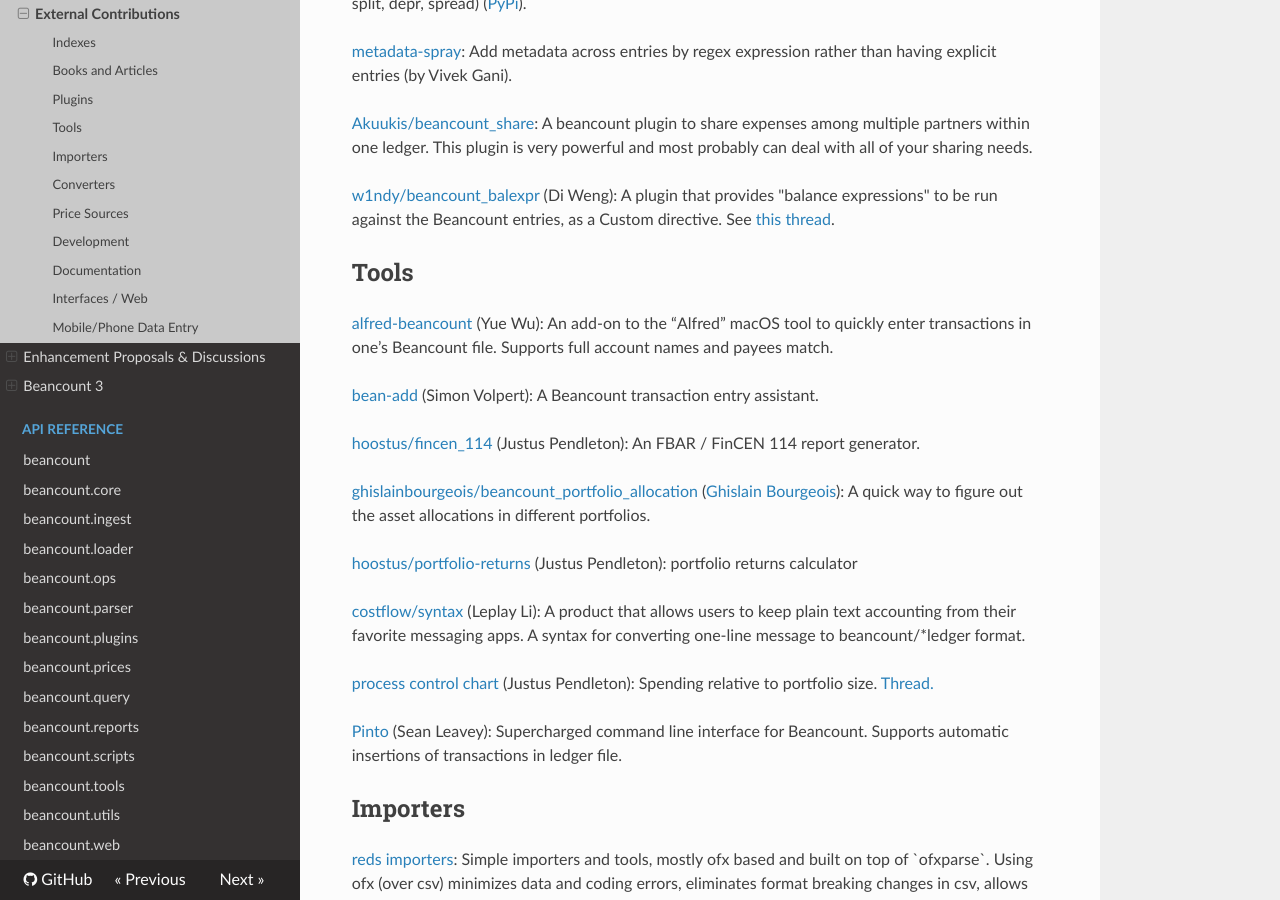
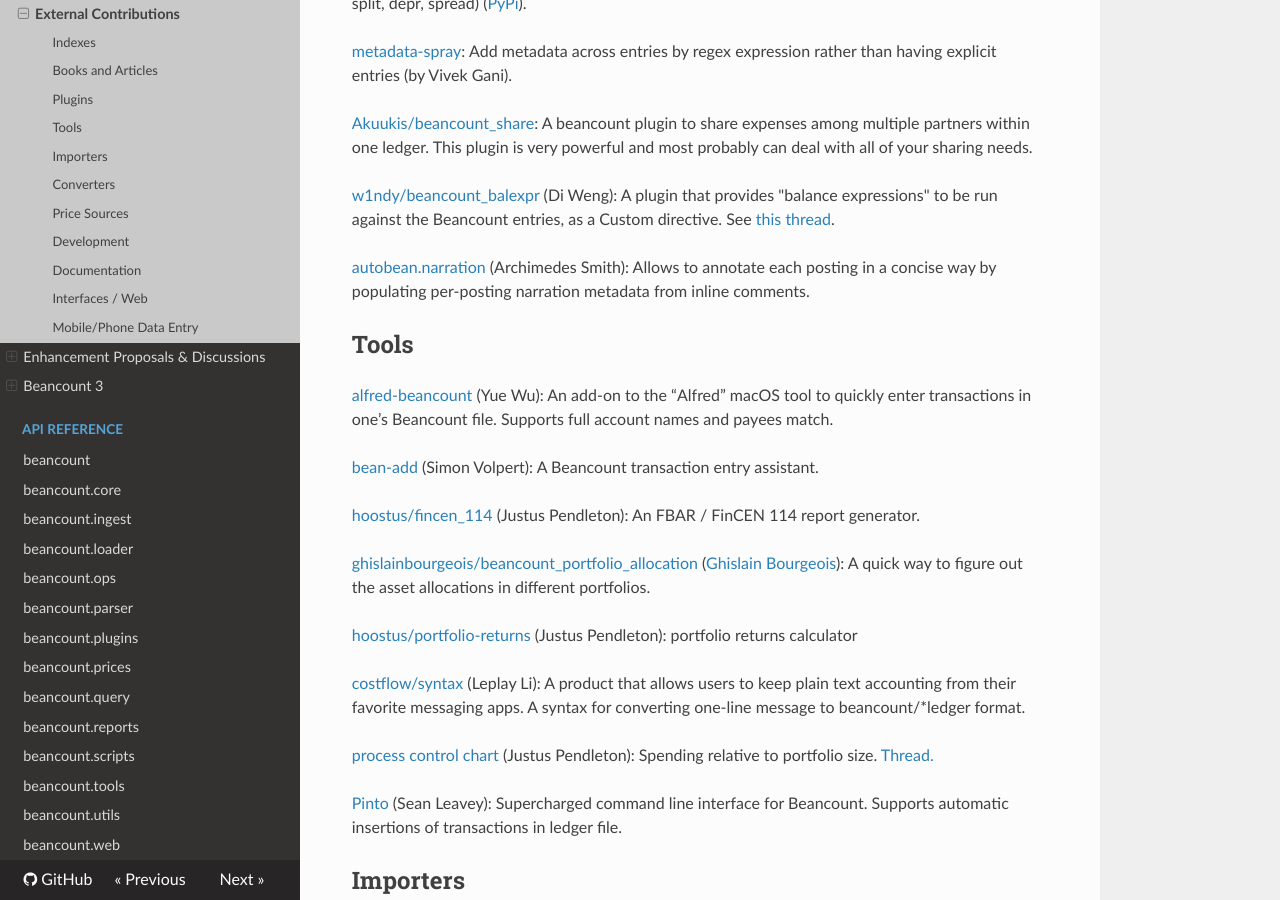
Before and after one commit to beancount/docs, an MkDocs documentation site: the page built from docs/external_contributions.md, in a window 1280 px wide and 900 px high, scrolled down 1088 px. Built offline with MkDocs 1.6.1, drawn with Linux system fonts in a browser that asks for light colours.

Commit message:
Re-generate docs

```diff
--- a/docs/external_contributions.md
+++ b/docs/external_contributions.md
@@ -43,6 +43,8 @@
 [<span class="underline">Akuukis/beancount\_share</span>](https://github.com/Akuukis/beancount_share): A beancount plugin to share expenses among multiple partners within one ledger. This plugin is very powerful and most probably can deal with all of your sharing needs.
 
 [<span class="underline">w1ndy/beancount\_balexpr</span>](https://github.com/w1ndy/beancount_balexpr) (Di Weng): A plugin that provides "balance expressions" to be run against the Beancount entries, as a Custom directive. See [<span class="underline">this thread</span>](https://groups.google.com/d/msgid/beancount/cdcf2cc7-8061-4f69-ae6a-c82564463652n%40googlegroups.com?utm_medium=email&utm_source=footer).
+
+[<span class="underline">autobean.narration</span>](https://git.io/autobean.narration) (Archimedes Smith): Allows to annotate each posting in a concise way by populating per-posting narration metadata from inline comments.
 
 Tools<a id="tools"></a>
 -----------------------
```
Also changed, not shown: docs/calculating_portolio_returns.md (+1 -1 lines).
